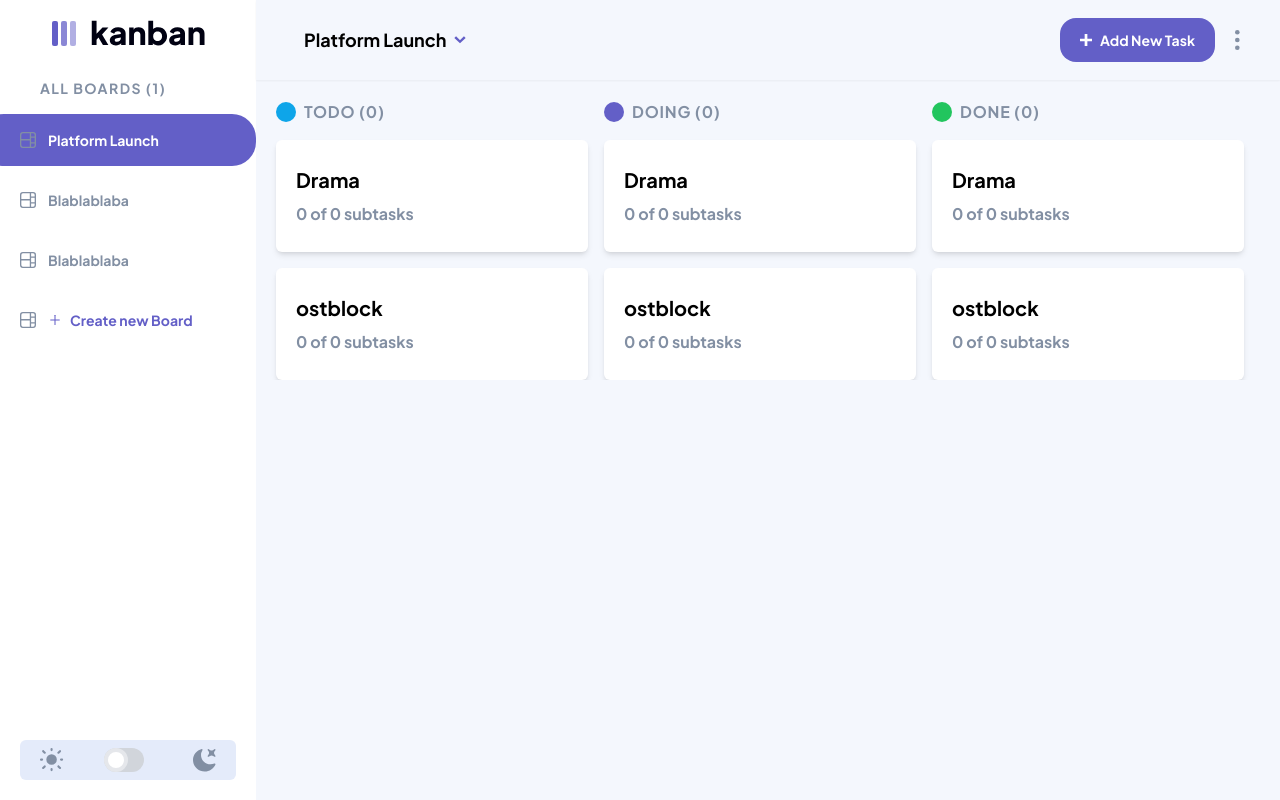
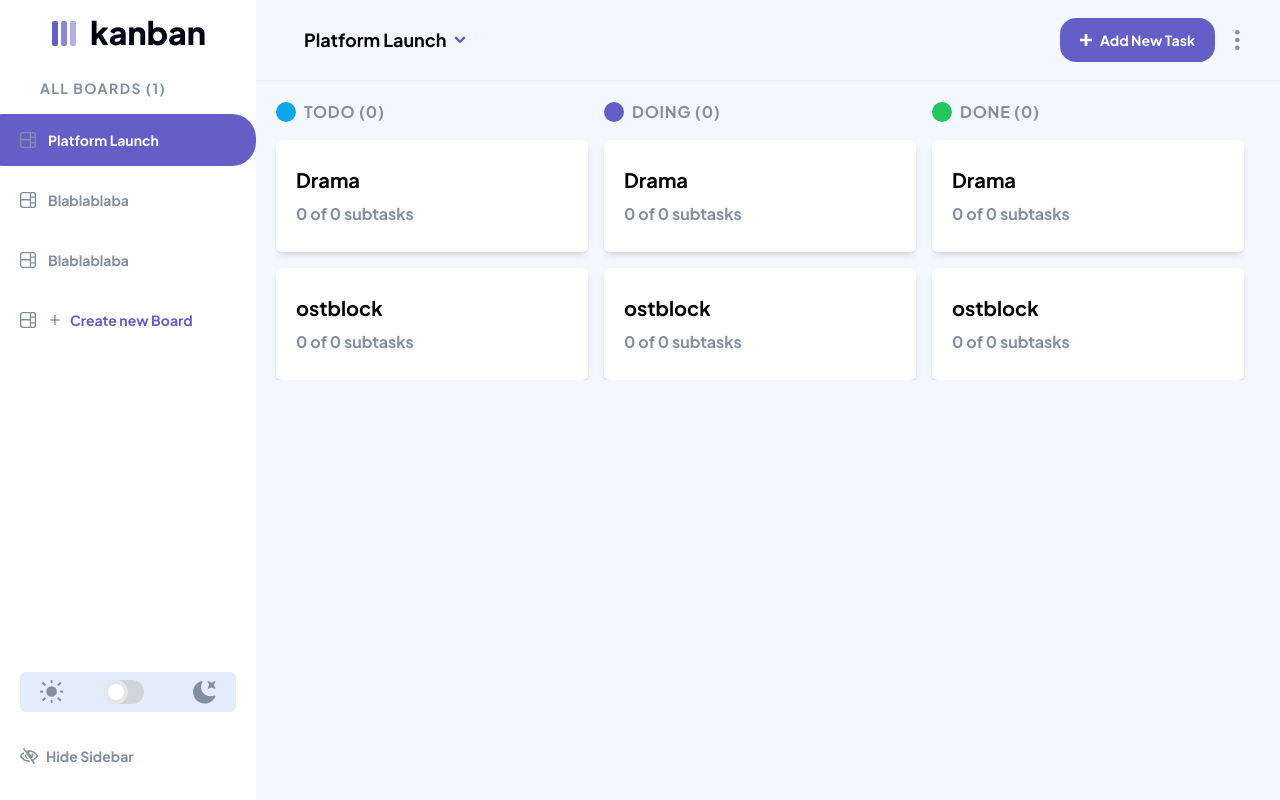
Before and after one commit to danielgen01/kanbanboard-frontend, a React (Vite) app: page / in a window 1280 px wide. Built offline with nearby package versions, Linux system fonts and the light colour scheme.

Commit message:
add hide sidebar icon

```diff
--- a/src/App.tsx
+++ b/src/App.tsx
@@ -1,6 +1,6 @@
 import { useState } from "react"
 import "./App.css"
-import Navbar from "./components/Navbar"
+import Navbar from "./components/Navbar/Navbar"
 import Board from "./components/MainLayout/Board"
 import NewTaskForm from "./components/Forms/AddTask/NewTaskForm"
 import EditTaskForm from "./components/Forms/EditTask/EditTaskForm"
--- a/src/components/MainLayout/Board.tsx
+++ b/src/components/MainLayout/Board.tsx
@@ -2,7 +2,7 @@ import React from "react"
 import { TodoItemsColumn } from "../columns/TodoItemsColumn"
 import { DoingColumn } from "../columns/DoingColumn"
 import { DoneColumn } from "../columns/DoneColumn"
-import Navbar from "../Navbar"
+import Navbar from "../Navbar/Navbar"
 
 const Board = () => {
   return (
--- a/src/components/MainLayout/Sidebar.tsx
+++ b/src/components/MainLayout/Sidebar.tsx
@@ -5,6 +5,8 @@ import boardicon from "../../../assets/icon-board.svg"
 import { AiOutlinePlus } from "react-icons/ai"
 import iconLight from "../../../assets/icon-light-theme.svg"
 import iconDark from "../../../assets/icon-dark-theme.svg"
+import iconShowSidebar from "../../../assets/icon-show-sidebar.svg"
+import iconHideSidebar from "../../../assets/icon-hide-sidebar.svg"
 
 const Sidebar = () => {
   const [isDarkMode, setIsDarkMode] = useState(
@@ -88,6 +90,13 @@ const Sidebar = () => {
             <img src={iconDark} alt="icon" className="h-6" />
           </div>
         </div>
+        <div className="toggle-side-bar-container w-[90%] flex items-center px-10 mt-5 hover:bg-white h-12 cursor-pointer duration-200 rounded-3xl -ml-5">
+          <button className="toggle-side-bar-content flex items-center gap-2">
+            <img src={iconHideSidebar} alt="icon" className="h-4" />
+            <p className="text-medium-gray font-bold text-sm hover:text-dark-purple">Hide Sidebar</p>
+          </button>
+
+        </div>
       </footer>
     </aside>
   )
```
Also changed, not shown: src/components/Navbar/Navbar.tsx (renamed from src/components/Navbar.tsx, +4 -4 lines).
